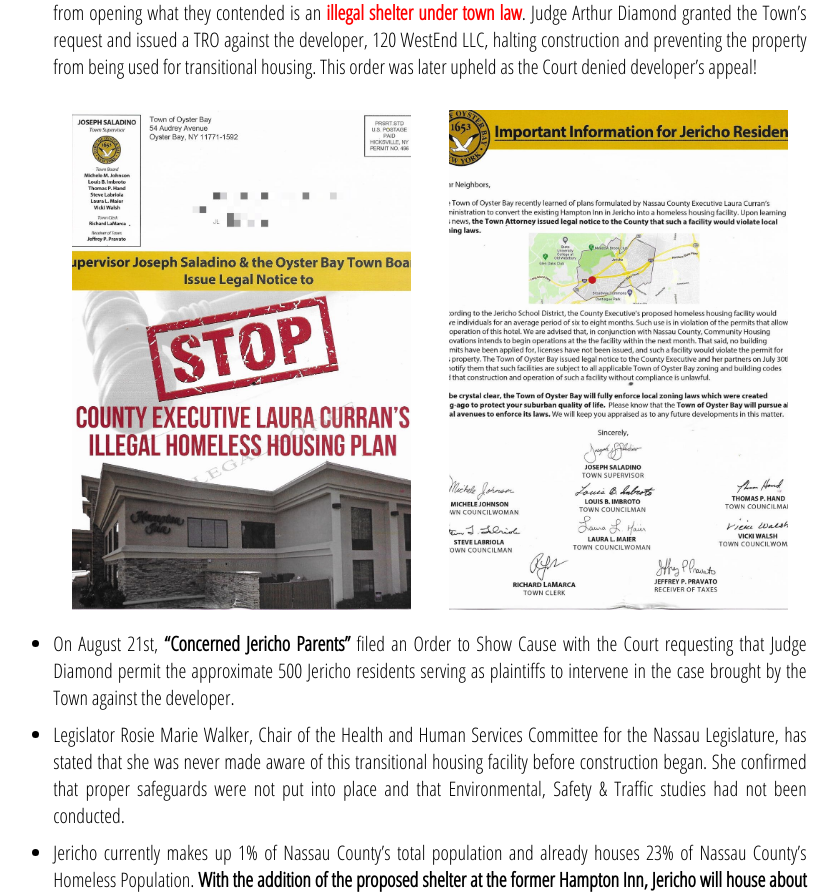
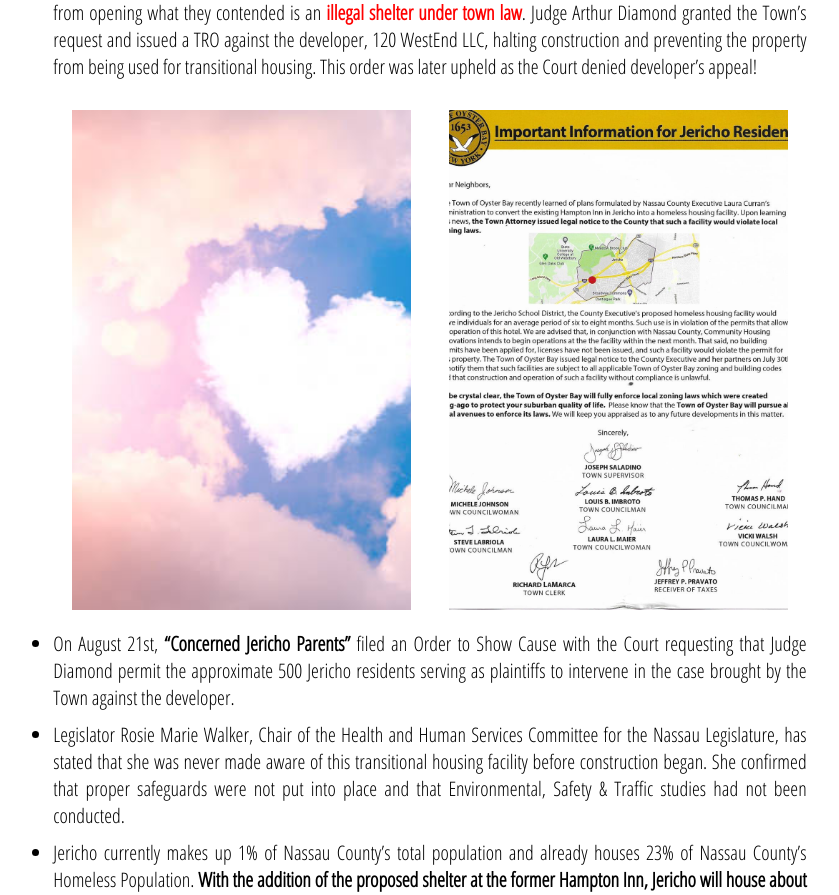
Before and after one commit to YueWang1109/jericho-parents, a React (Create React App) app: page /about in a window 1280 px wide. Shown: the part 1270-2165 px from the top of the page, without its empty margins (230-1069 px from the left). Built offline with nearby package versions, Linux system fonts and the light colour scheme; a web font is replaced by a local one.

Commit message:
for testing only

```diff
--- a/src/components/about-article/about-article.styles.scss
+++ b/src/components/about-article/about-article.styles.scss
@@ -16,7 +16,7 @@
     align-items: center;
 
     .flyer1 {
-      background-image: url('../../assets/flyer1.jpeg');
+      background-image: url('../../assets/family5.jpeg');
     }
     .flyer2 {
       background-image: url('../../assets/flyer2.jpeg');
```
